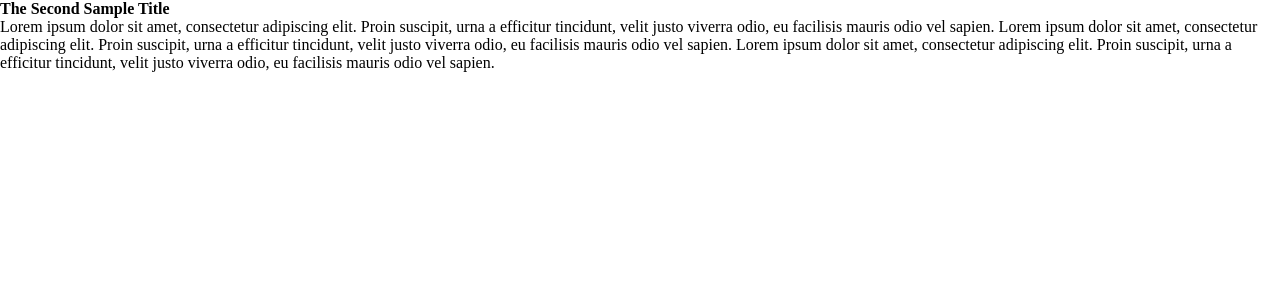
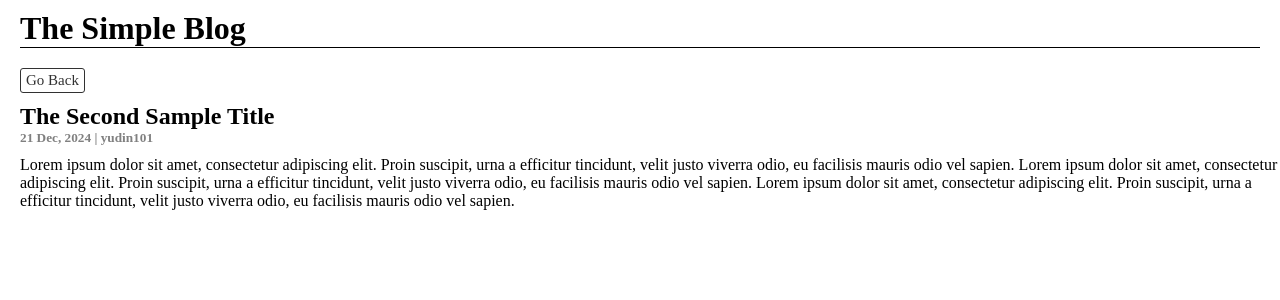
Before and after one commit to yudin101/repo-reader, a React (Vite) app: page /1 in a window 1280 px wide. Shown: the top 300 px of the page. Built offline with nearby package versions, Linux system fonts and the light colour scheme.

Commit message:
Add CSS for individual post

```diff
--- /dev/null
+++ b/src/components/Header.jsx
@@ -0,0 +1,10 @@
+export default function Header() {
+	const blogNavTitle = {
+		"margin": "10px 20px 40px 20px",
+		"borderBottom": "1px solid black",
+	}
+
+	return (
+		<h1 style={blogNavTitle}>The Simple Blog</h1>
+	)
+}
--- a/src/components/Post/Post.jsx
+++ b/src/components/Post/Post.jsx
@@ -1,4 +1,7 @@
-import { useParams } from 'react-router-dom'
+import { Link, useParams } from 'react-router-dom'
+import Header from './../Header.jsx'
+import { changeDateFormat } from './../PostList/PostList.jsx'
+import styles from './Post.module.css'
 
 export default function Post({ data }) {
 	const { id } = useParams()
@@ -6,8 +9,11 @@ export default function Post({ data }) {
 
 	return (
 		<>
-			<div>
-				<h4>{item.title}</h4>
+			<Header />
+			<div className={styles.postBody}>
+				<Link className={styles.goBackButton} to="/">Go Back</Link>
+				<h2>{item.title}</h2>
+				<h5 className={styles.postMetadata}>{changeDateFormat(item.date)} | {item.author}</h5>
 				<p>{item.content}</p>
 			</div>
 		</>
--- /dev/null
+++ b/src/components/Post/Post.module.css
@@ -0,0 +1,26 @@
+.postBody {
+	margin: -20px 0 0 20px;
+}
+
+.goBackButton {
+	display: inline-block;
+	text-decoration: none;
+	color: #323232;
+	font-size: 15px;
+	font-weight: 500;
+	padding: 3px 5px;
+	margin-bottom: 10px;
+	border: 1px solid #323232;
+	border-radius: 3px;
+	transition: 0.1s;
+}
+
+.goBackButton:hover {
+	background-color: #323232;
+	color: white;
+}
+
+.postMetadata {
+	color: gray;
+	margin-bottom: 10px;
+}
--- a/src/components/PostList/PostList.jsx
+++ b/src/components/PostList/PostList.jsx
@@ -1,9 +1,8 @@
 import { Link } from 'react-router-dom'
+import Header from './../Header.jsx'
 import styles from './PostList.module.css'
 
-export default function PostList({ data }) {
-
-	function changeDateFormat(date) {
+export function changeDateFormat(date) {
 	const months = ['Jan', 'Feb', 'Mar', 'Apr', 'May', 'Jun', 'Jul', 'Aug', 'Sept', 'Oct', 'Nov', 'Dec']
 
 	const currentYear = date.slice(0, 4)
@@ -13,9 +12,12 @@ export default function PostList({ data }) {
 	return `${currentDate} ${currentMonth}, ${currentYear}`
 }
 
+
+export default function PostList({ data }) {
+
 	return (
 		<>
-			<h1 className={styles.blogNavTitle}>The Simple Blog</h1>
+			<Header />
 			{data.map(item => (
 				<Link key={item.id} className={styles.postListItem} to={`/${item.id}`}>
 					<div className={styles.postListMetadata}>
--- a/src/components/PostList/PostList.module.css
+++ b/src/components/PostList/PostList.module.css
@@ -7,7 +7,6 @@
 	width: 90%;
 	display: flex;
 	align-items: center;
-	/* background-color: red; */
 	text-decoration: none;
 	margin: 30px 20px 30px 20px;
 	padding: 30px;
```
Lines whose indentation alone changed are shown as unchanged.
